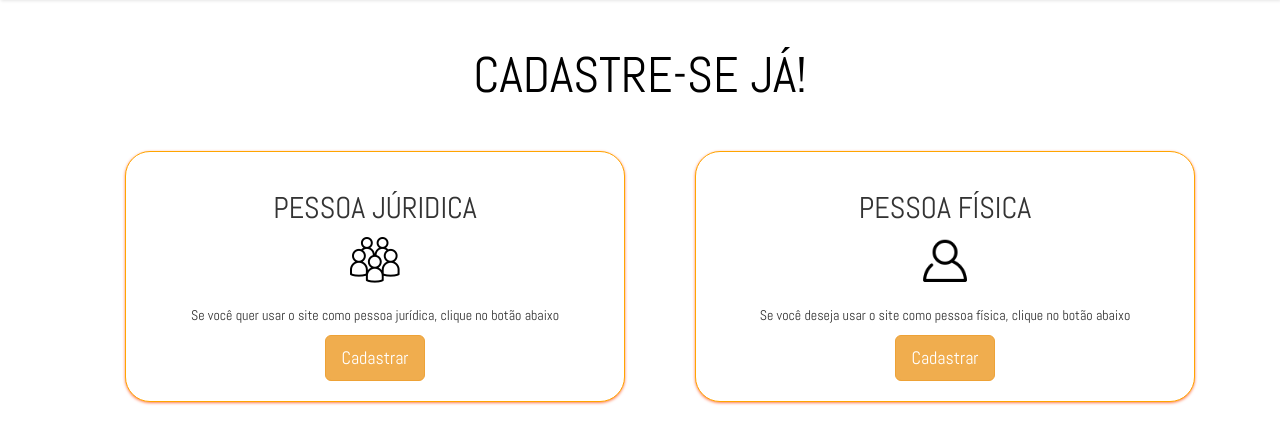
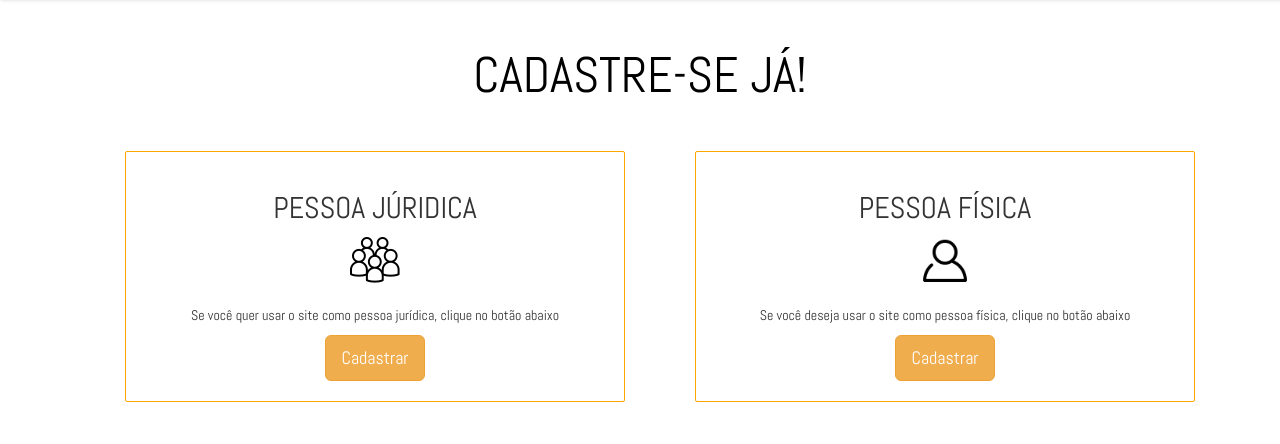
Before and after one commit to hav00x/WorkON-, a PHP site: page /cadastro-choice.php in a window 1280 px wide. Shown: the part 80-524 px from the top of the page. Run offline with PHP 8.4, Linux system fonts and the light colour scheme.

Commit message:
commit do dia

```diff
--- a/cadastro-choice.php
+++ b/cadastro-choice.php
@@ -34,7 +34,7 @@
    </div>
    <div class="container conn">
     <div class="row">
-      <div class="col-md-12 cadaChoice">
+      <div class="col-md-12 box">
         <div id="btn-profile">
           <div class="row">
             <div class="col-md-12">
@@ -47,7 +47,7 @@
           </div>
         </div>
       </div>
-      <div class="col-md-12 cadaChoice">
+      <div class="col-md-12 box">
         <div id="btn-profile">
           <div class="row">
             <div class="col-md-12">
--- a/css/estilo.css
+++ b/css/estilo.css
@@ -39,11 +39,9 @@ fieldset{
     border-radius: 4px;
     color: white;
     font-family: 'Droid Serif', serif;
-<<<<<<< HEAD
+
 }
 
-=======
->>>>>>> 4961a0813a7bea8a1d740f73f8923c404fe23ce8
 
 }
 p, input, label, select, textarea, label{
@@ -671,41 +669,22 @@ FORMATAÇÕES ESPECIFICAS
  font-size: 50px;
 }
 
-.cadaChoice{
+.box{
    background: rgba(255, 165, 0, 0.5)
    border: 1px solid #d9d9d9;
-   border-radius: 2px;
    padding: 20px;
    text-align: center;
    margin-top: 30px;
    width: 500px;
-   box-shadow: 0 1px 3px rgba(255, 69, 0, 0.7);
+   box-shadow: 0 1px 3px, rgba(255, 165, 0, 0.5);
    margin-left: 70px;
    background-color: white;
    border: 1px solid #ffa500;
-   border-radius: 25px;
    padding: 20px;
    text-align: center;
    margin-top: 30px;
-    background: rgba(255, 165, 0, 0.5)
-    border: 1px solid #d9d9d9;
-    border-radius: 5px;
-    padding: 20px;
-    text-align: center;
-    margin-top: 30px;
-    width: 500px;
-    box-shadow: 0 1px 3px rgba(255, 69, 0, 0.7);
-    margin-left: 70px;
-    background-color: white;
-    border: 1px solid #ffa500;
-    border-radius: 25px;
-    padding: 20px;
-    text-align: center;
-    margin-top: 30px;
-<<<<<<< HEAD
+   border-radius: 2px;
 
-=======
->>>>>>> 4961a0813a7bea8a1d740f73f8923c404fe23ce8
 }
 
 .hide{
```
Also changed, not shown: other parts of css/estilo.css (+54 -1 lines), index.php (+43 -29 lines), img/img1.png (added), img/index1.jpg (added), img/index2.jpeg (added), img/index2.jpg (added), img/ul.png (added).
